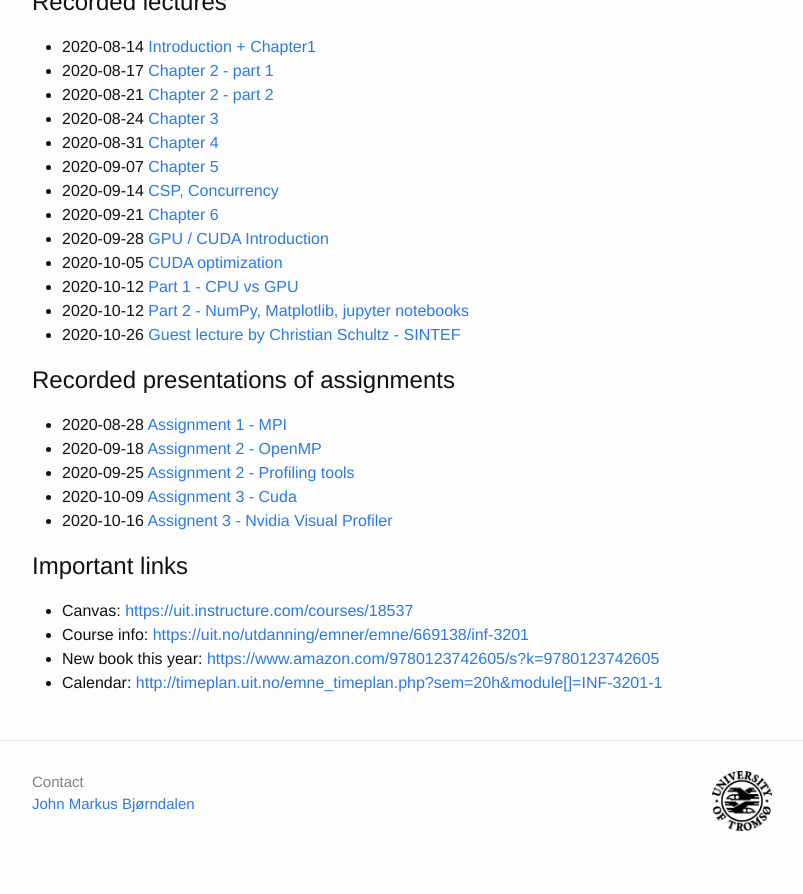
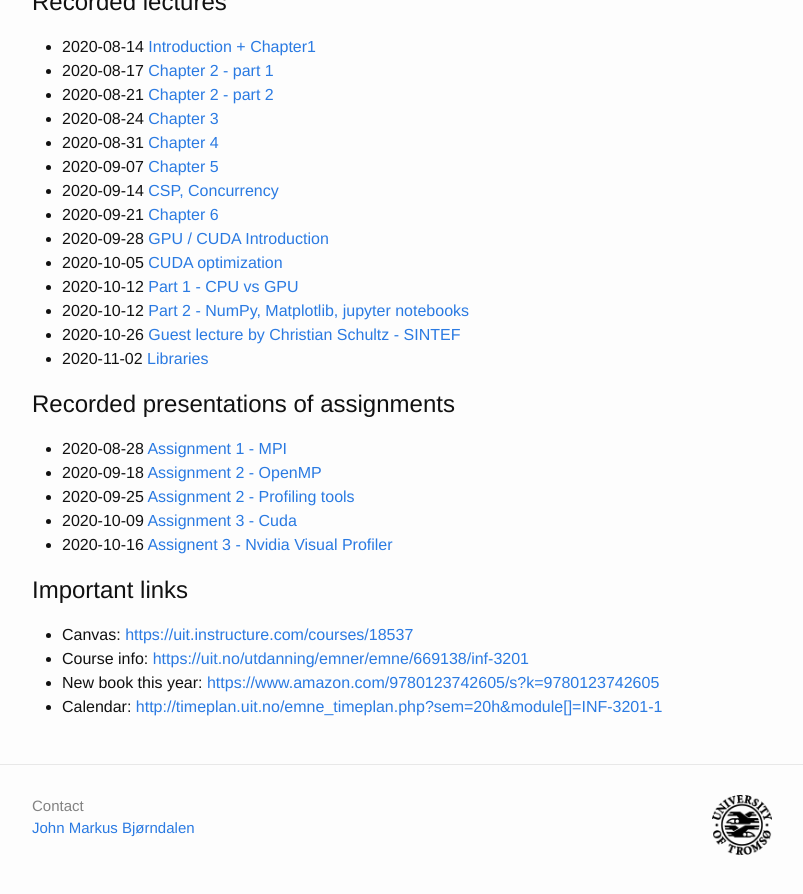
Before and after one commit to uit-inf-3201-h20/uit-inf-3201-h20.github.io, a Jekyll site: the page built from index.md, in a window 1280 px wide and 900 px high, scrolled down 3325 px. Shown: the top 894 px of the window, without its empty margins (238-1041 px from the left). Built offline with Jekyll 4.4.1, drawn with Linux system fonts in a browser that asks for light colours; our own code applies the rules of GitHub Pages for plain Markdown files.

Commit message:
updated list of recorded lectures

```diff
--- a/index.md
+++ b/index.md
@@ -111,6 +111,7 @@ Links/notes to lecture plan
 * 2020-10-12 [Part 1 - CPU vs GPU](https://mediasite.uit.no/Mediasite/Play/50eaf7cbc8c94ea7bc6c6da6dccf98ca1d)
 * 2020-10-12 [Part 2 - NumPy, Matplotlib, jupyter notebooks](https://mediasite.uit.no/Mediasite/Play/d45abae85d8b41cca8ed08dfa1fe4c9c1d)
 * 2020-10-26 [Guest lecture by Christian Schultz - SINTEF ](https://mediasite.uit.no/Mediasite/Play/f3a2723b9b0b41b1a851e6f5fb094b8b1d)
+* 2020-11-02 [Libraries](https://mediasite.uit.no/Mediasite/Play/82fd65691ef64e339e4261bbcb9a3bea1d)
 
 ## Recorded presentations of assignments
 * 2020-08-28 [Assignment 1 - MPI](https://mediasite.uit.no/Mediasite/Play/cd877206cf904316bad7365ee47c677b1d)
```
